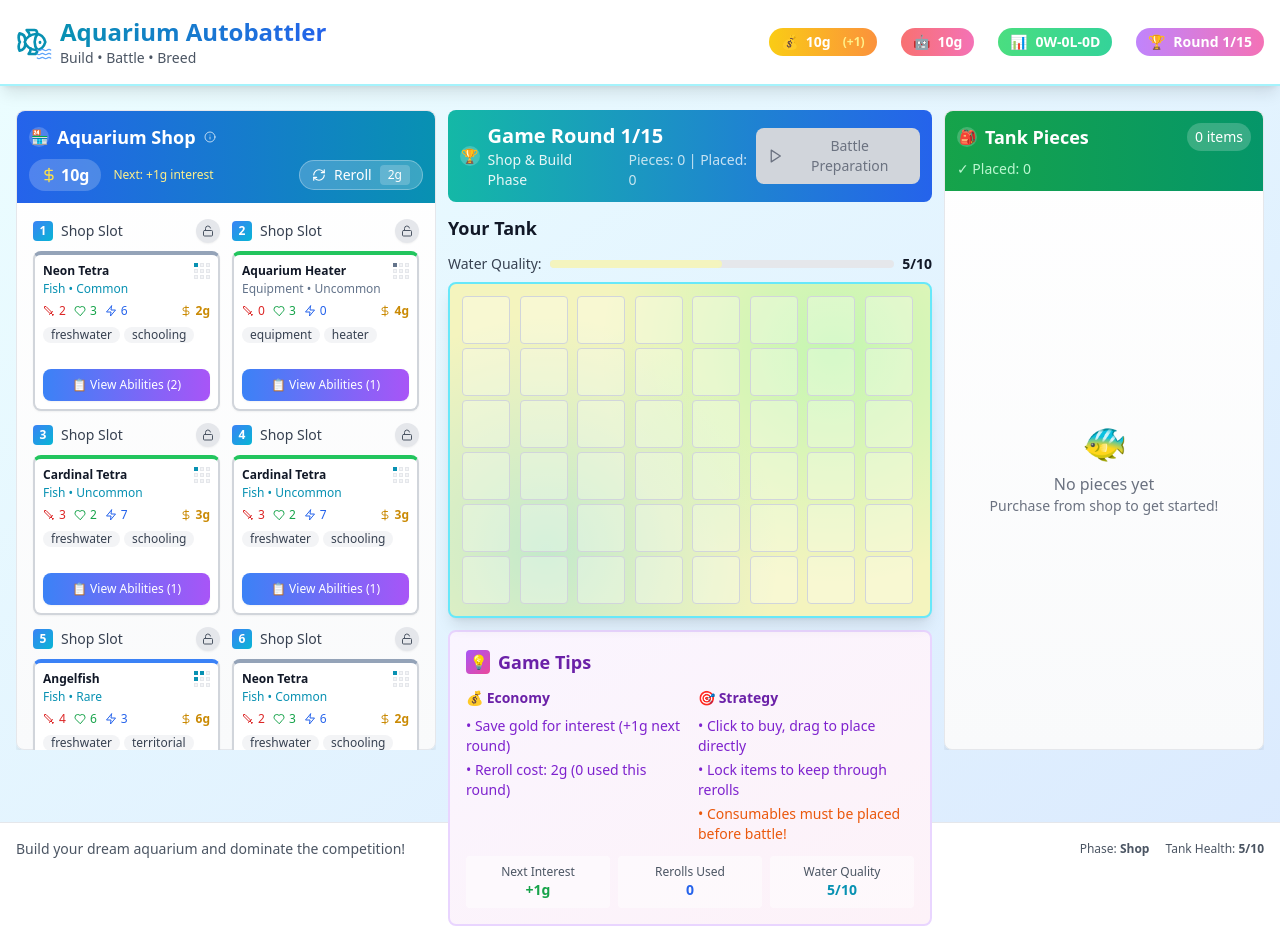
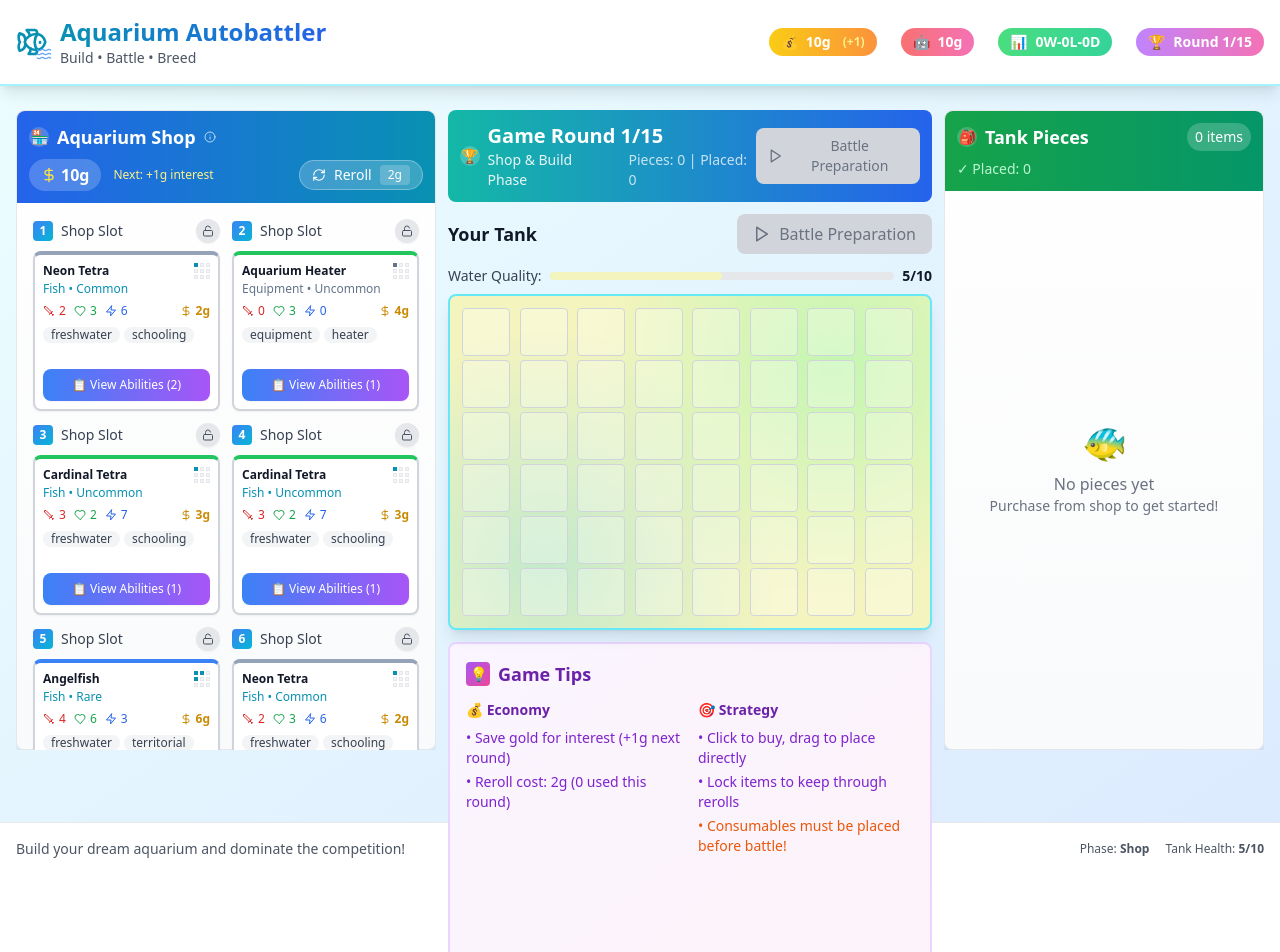
Before and after one commit to SobieskiCodes/aquarium-autobattle, a React (Vite) app: page / in a window 1280 px wide. Shown: the top 952 px of the page. Before the commit the page ends 926 px from the top, so only its background shows below. Built offline with nearby package versions, Linux system fonts and the light colour scheme.

Commit message:
Match tips box height and anchor battle button

```diff
--- a/src/components/GamePhase.tsx
+++ b/src/components/GamePhase.tsx
@@ -152,9 +152,25 @@ export const GamePhase: React.FC<GamePhaseProps> = ({
           </div>
         </div>
 
-        <div className="space-y-2">
+        <div className="space-y-3">
           <div className="space-y-3">
-            <h2 className="text-lg font-bold text-gray-900">Your Tank</h2>
+            <div className="flex items-center justify-between">
+              <h2 className="text-lg font-bold text-gray-900">Your Tank</h2>
+              <button
+                onClick={onEnterBattlePrep}
+                disabled={gameState.playerTank.pieces.length === 0}
+                className={`
+                  flex items-center gap-2 px-4 py-2 rounded-lg font-medium transition-all
+                  ${gameState.playerTank.pieces.length > 0
+                    ? 'bg-gradient-to-r from-teal-500 to-blue-600 text-white hover:from-teal-600 hover:to-blue-700 shadow-md hover:shadow-lg'
+                    : 'bg-gray-300 text-gray-500 cursor-not-allowed'
+                  }
+                `}
+              >
+                <Play size={18} />
+                {gameState.round === 15 ? 'Final Battle!' : 'Battle Preparation'}
+              </button>
+            </div>
 
             {/* Board Stats Summary */}
             {gameState.playerTank.pieces.length > 0 && (
@@ -185,7 +201,7 @@ export const GamePhase: React.FC<GamePhaseProps> = ({
             </div>
 
             {/* Game Tips Panel */}
-            <div className="mt-4 bg-gradient-to-br from-purple-50 to-pink-50 border-2 border-purple-200 rounded-lg p-4">
+            <div className="bg-gradient-to-br from-purple-50 to-pink-50 border-2 border-purple-200 rounded-lg p-4 h-[400px] flex flex-col">
               <div className="flex items-center gap-2 mb-3">
                 <div className="w-6 h-6 bg-gradient-to-br from-purple-500 to-pink-500 text-white rounded text-sm font-bold flex items-center justify-center">
                   💡
@@ -193,7 +209,7 @@ export const GamePhase: React.FC<GamePhaseProps> = ({
                 <h3 className="text-lg font-bold text-purple-800">Game Tips</h3>
               </div>
 
-              <div className="grid md:grid-cols-2 gap-4">
+              <div className="grid md:grid-cols-2 gap-4 flex-1">
                 <div className="space-y-2">
                   <div className="text-sm font-bold text-purple-800">💰 Economy</div>
                   <div className="text-sm text-purple-700 space-y-1">
@@ -215,7 +231,7 @@ export const GamePhase: React.FC<GamePhaseProps> = ({
                 </div>
               </div>
 
-              <div className="flex gap-2 mt-3">
+              <div className="flex gap-2 mt-4 pt-3 border-t border-purple-200">
                 <div className="flex-1 bg-white/50 rounded px-3 py-2 text-center">
                   <div className="text-xs text-gray-600">Next Interest</div>
                   <div className="text-sm font-bold text-green-600">+{Math.min(Math.floor(gameState.gold / 10), 5)}g</div>
```
